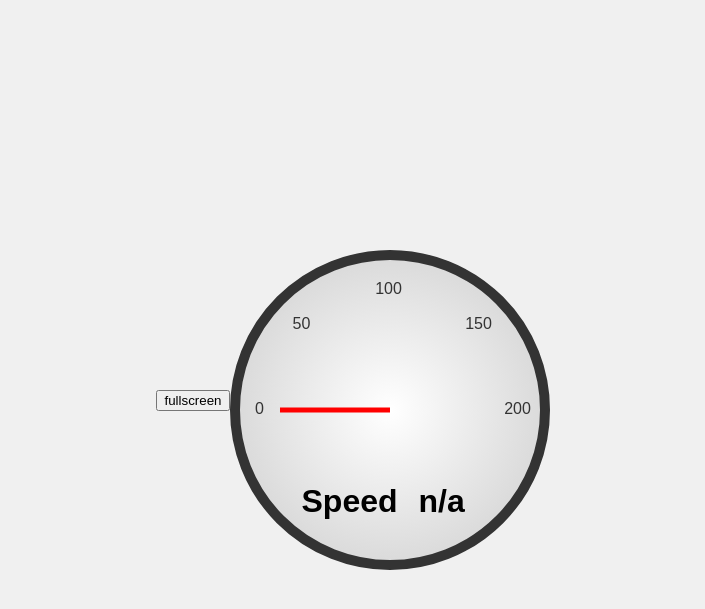
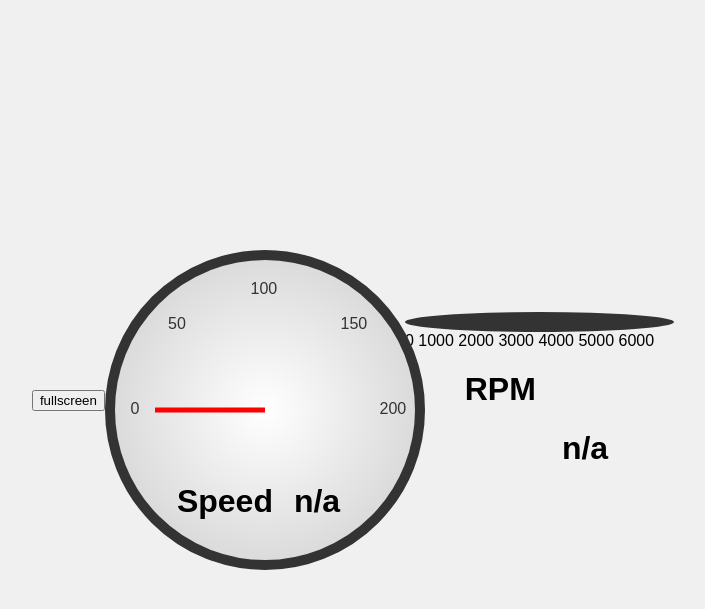
Before and after one commit to Tudor900/Project-uP-Digital-MFD, a Flask app: page / in a window 1280 px wide. Shown: the top 609 px of the page, without its empty margins (297-1002 px from the left). Run offline with Flask 3, Linux system fonts and the light colour scheme; data that the repository does not hold is empty.

Commit message:
Update index.html

```diff
--- a/templates/index.html
+++ b/templates/index.html
@@ -8,13 +8,19 @@
             const response = await fetch('/get_speed');
             const data = await response.json();
             document.getElementById('speed').innerText = data.speed;
-            updateNeedle(data.speed);
+            document.getElementById('rpm').innerText = data.rpm;
+            updateNeedle(data.speed, data.rpm);
+
+
         }
 
-        function updateNeedle(speed) {
+        function updateNeedle(speed, rpm) {
             const maxSpeed = 200; // Define the max speed for the speedometer
             const angle = (speed / maxSpeed) * 180 - 90; // Convert speed to needle angle
+            const maxRPM = 6000;
+            const angleRPM = (rpm / maxRPM) * 240 - 120;
             document.querySelector('.needle').style.transform = `translate(-50%, -100%) rotate(${angle}deg)`;
+            document.querySelector('.rpm-needle').style.transform = `translate(-50%, -100%) rotate(${angleRPM}deg)`;
         }
         function fullscreen() {
             var elem = document.documentElement;
@@ -52,5 +58,23 @@
         </div>
 
     </div>
+    <div class="rpm-clock">
+        <div class="dial">
+            <div class="rpm-needle"></div>
+
+        </div>
+        <div class="rpm-labels">
+            <span class="rpm">0</span>
+            <span class="rpm">1000</span>
+            <span class="rpm">2000</span>
+            <span class="rpm">3000</span>
+            <span class="rpm">4000</span>
+            <span class="rpm">5000</span>
+            <span class="rpm">6000</span>
+            <h1 id="label" style="position: relative;top: 70.564%;left: 24%;">RPM</h1>
+            <h1 id="rpm" style="position: relative;top: 51%; left:63%">n/a</h1>
+        </div>
+
+    </div>
 </body>
 </html>
```
